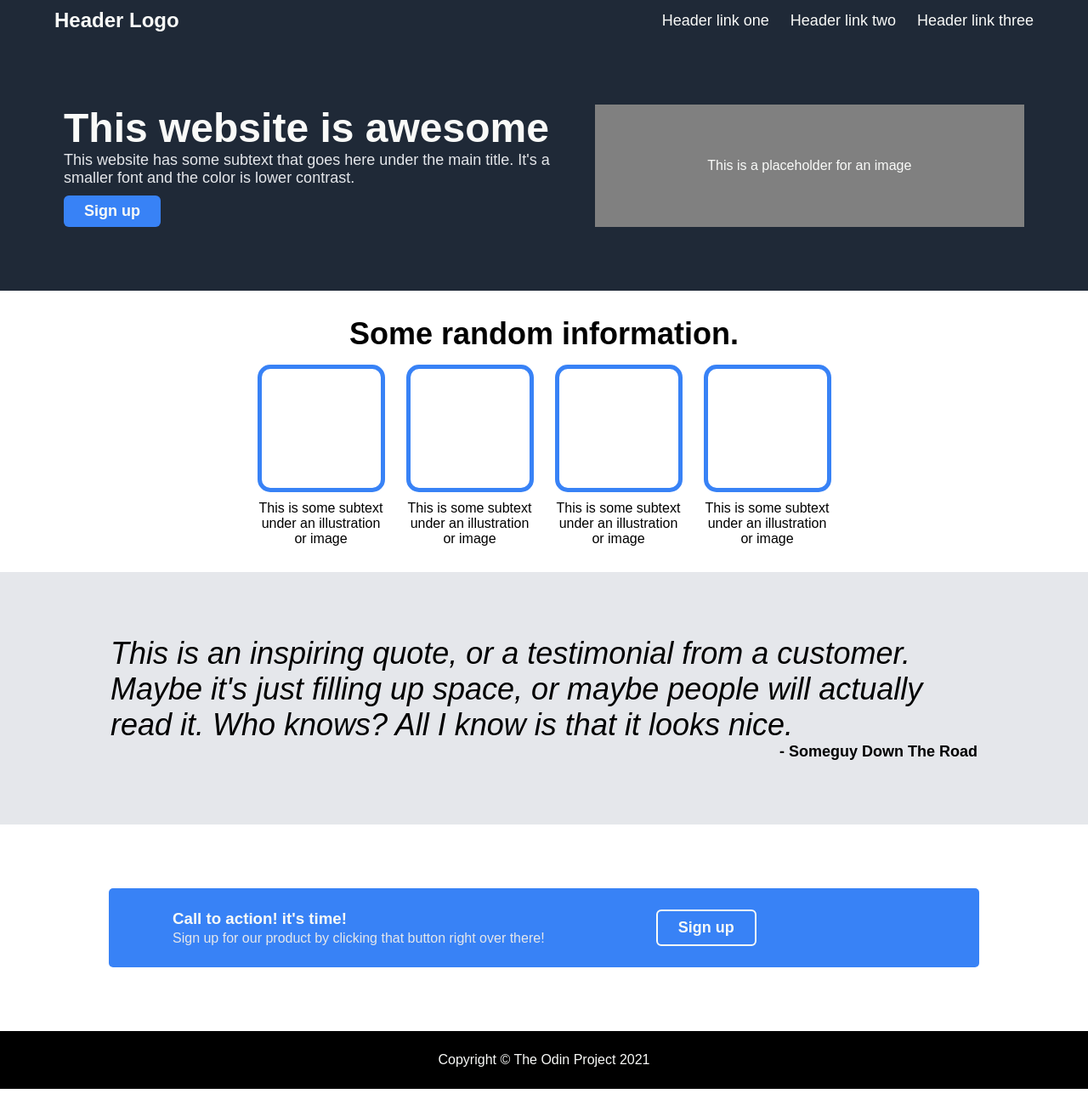
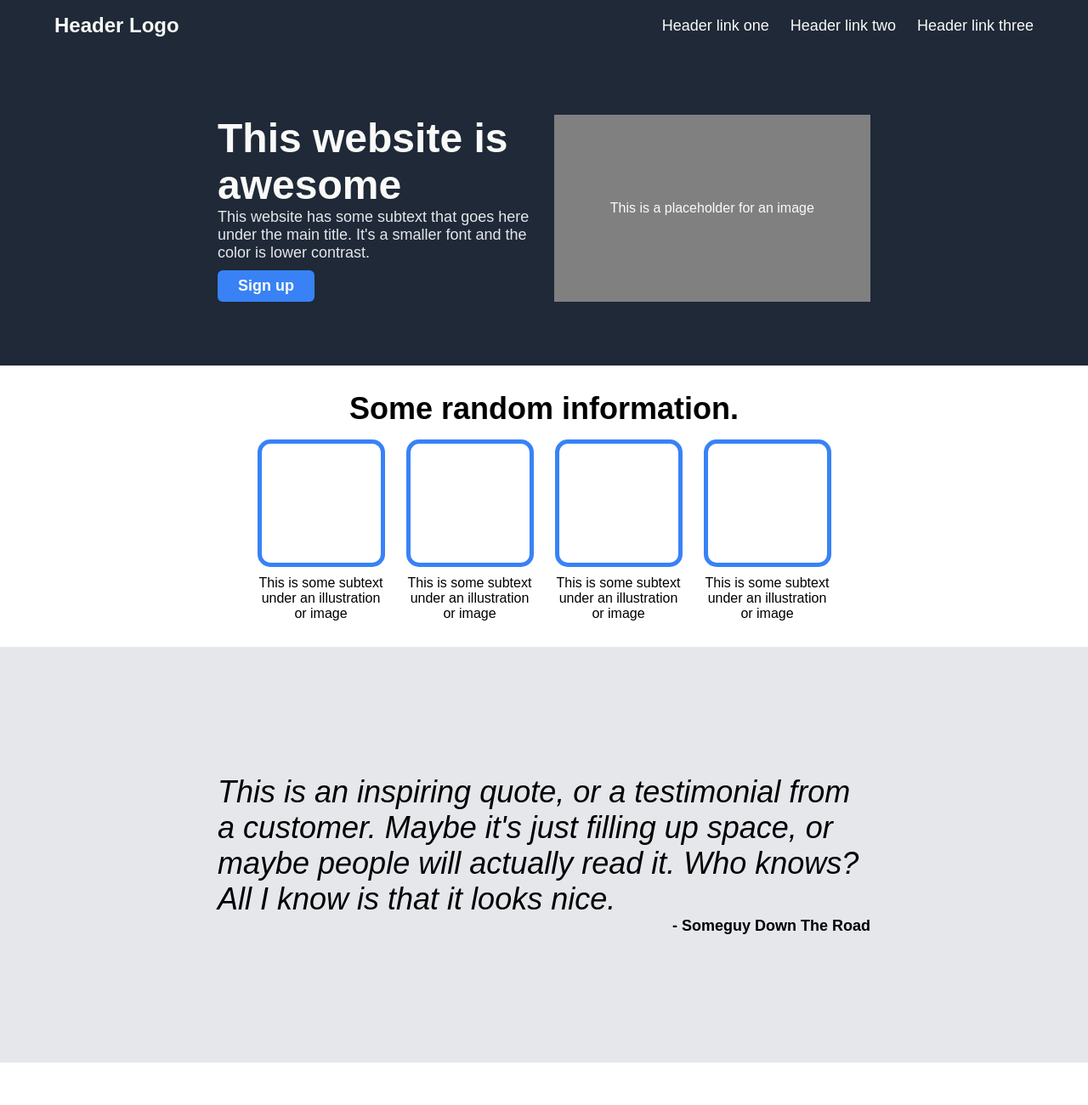
Before and after one commit to Nasir-6/odin-landing-page, a plain HTML site: page index.html in a window 1280 px wide. Shown: the top 1300 px of the page at 85% size. Drawn offline with Linux system fonts and the light colour scheme.

Commit message:
Minor padding/margin changes

```diff
--- a/style.css
+++ b/style.css
@@ -27,7 +27,7 @@ a{
 nav{
     justify-content: space-between;
     align-items: center;
-    padding: 10px 5%;
+    padding: 16px 5%;
 }
 
 .nav-links{
@@ -50,11 +50,12 @@ a:hover{
 }
 
 .hero-section{
-    padding: 75px;
+    padding: 75px 20%;
+    justify-content: center;
 }
 
 .hero-info{
-    width: 60%;
+    width: 50%;
 }
 
 .hero-header{
@@ -128,7 +129,7 @@ button:hover {
 }
 .quote-section{
     background-color: #E5E7EB;
-    padding: 75px 130px;
+    padding: 150px 20%;
     display: flex;
     flex-direction: column;
 }
@@ -148,7 +149,7 @@ button:hover {
 
 .cta-section{
     background: #3882F6;
-    margin: 75px 10%;
+    margin: 75px 20%;
     border-radius: 5px;
     padding: 25px 75px;
     display: flex;
```
